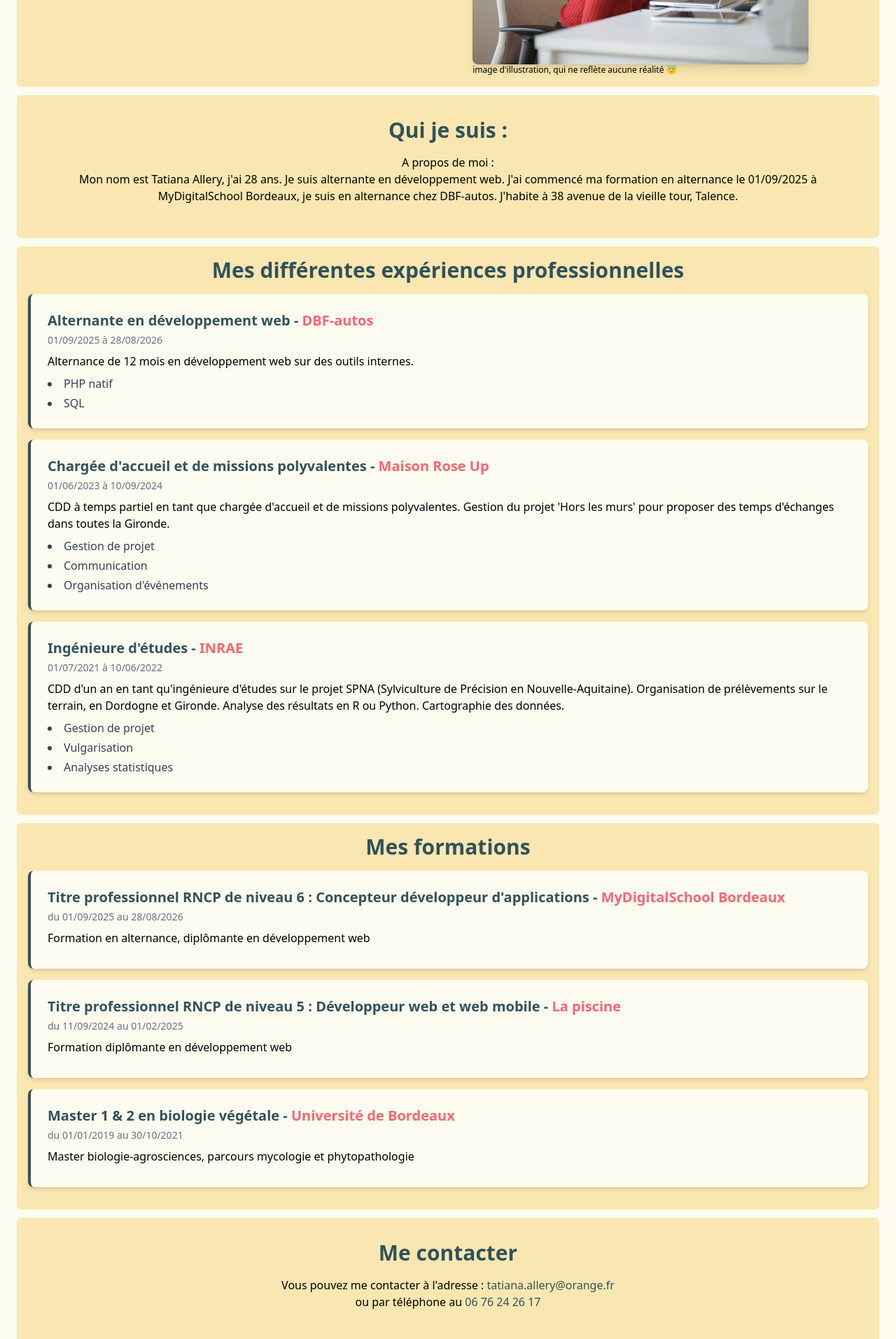
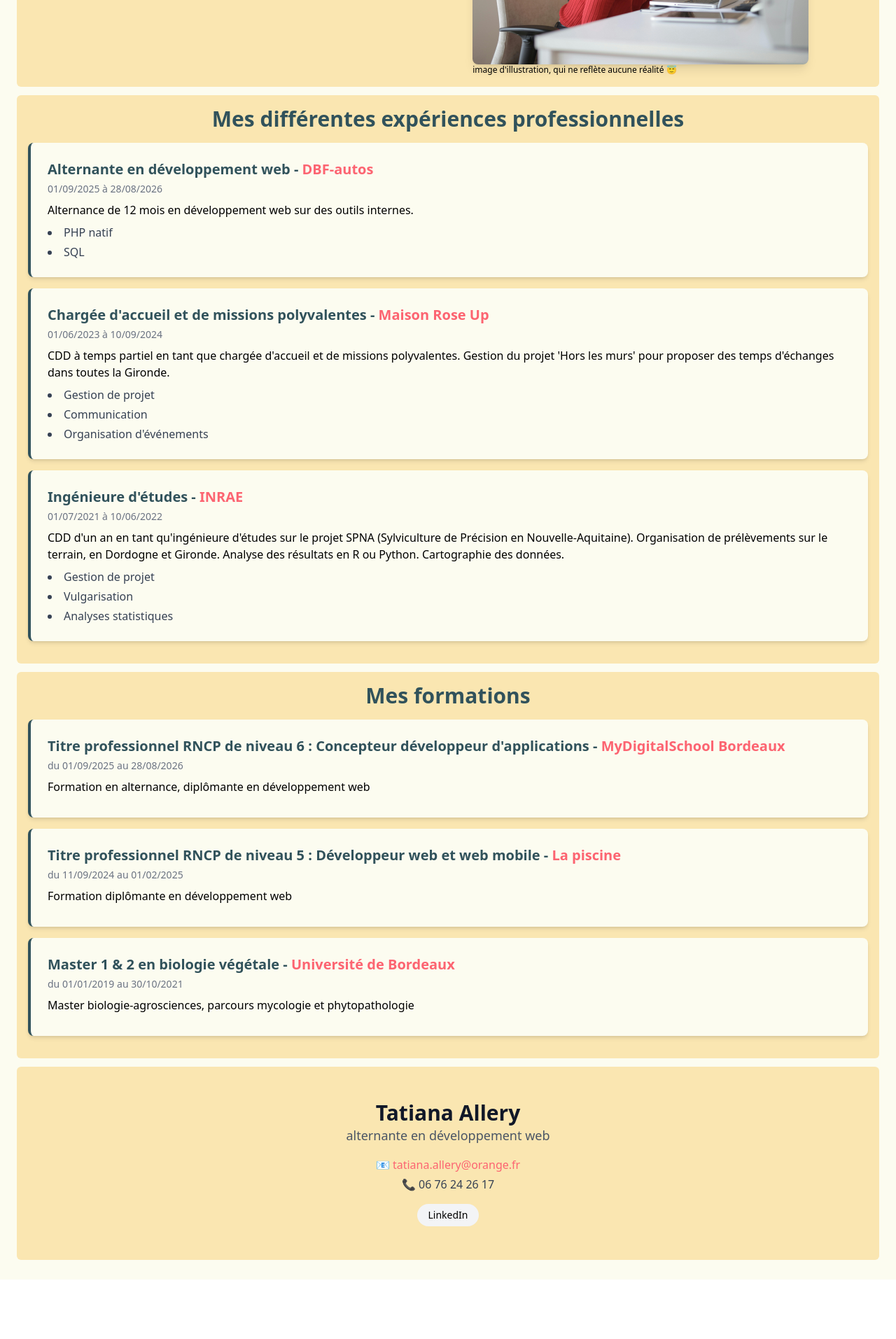
Before and after one commit to TatianaAll/vue-ci-cd, a Vue app: page / in a window 1280 px wide. Shown: the part 360-2273 px from the top of the page at 70% size. After the commit the page ends 2188 px from the top, so only its background shows below. Built offline with nearby package versions, Linux system fonts and the light colour scheme.

Commit message:
feat: update resume details and refactor profile display

```diff
--- a/src/assets/resume.json
+++ b/src/assets/resume.json
@@ -6,7 +6,7 @@
     "email": "tatiana.allery@orange.fr",
     "phone": "06 76 24 26 17",
     "url": "",
-    "summary": "Qui je suis :",
+    "summary": "Développeuse web suite à une reconversion, plutôt attirée par le backend",
     "location": {
       "address": "38 avenue de la vieille tour",
       "postalCode": "33400",
@@ -18,7 +18,7 @@
       {
         "network": "LinkedIn",
         "username": "tatiana",
-        "url": "https://twitter.com/john"
+        "url": "https://www.linkedin.com/in/tatiana-allery/"
       }
     ]
   },
@@ -63,11 +63,20 @@
     {
       "organization": "Maison Rose Up",
       "position": "Service civique",
-      "url": "https://organization.com/",
+      "url": "https://www.rose-up.fr/maisonroseup-bordeaux/",
       "startDate": "01/12/2023",
       "endDate": "31/05/2024",
       "summary": "Service civique de 6 mois à Maison RoseUp de Bordeaux, qui accompagne les femmes touchées par tout type de cancer.",
       "highlights": ["Communication", "Ecoute active et bienveillante"]
+    },
+    {
+      "organization": "Konexio",
+      "position": "bénévole",
+      "url": "https://www.konexio.eu/association-formation-numerique-bordeaux",
+      "startDate": "15/07/2025",
+      "endDate": "...",
+      "summary": "Bénévole lors de l'été 2025, accompagnement sur des cours grand débutant et Gmail",
+      "highlights": ["Communication", "Vulgarisation"]
     }
   ],
   "education": [
@@ -123,9 +132,21 @@
   ],
   "skills": [
     {
-      "name": "Web Development",
-      "level": "Master",
-      "keywords": ["HTML", "CSS", "JavaScript"]
+      "name": "Langages de programmation",
+      "level": "",
+      "keywords": ["HTML", "CSS", "JavaScript", "PHP", "Java"]
+    },
+    {
+      "name": "Frameworks et bibliothèques",
+      "level": "",
+      "keywords": [
+        "Bootstrap",
+        "TailwindCSS",
+        "TypeScript",
+        "Symfony",
+        "Spring",
+        "Vue.js"
+      ]
     }
   ],
   "languages": [
@@ -160,12 +181,17 @@
   ],
   "projects": [
     {
-      "name": "Project",
-      "startDate": "2019-01-01",
-      "endDate": "2021-01-01",
-      "description": "Description...",
-      "highlights": ["Won award at AIHacks 2016"],
-      "url": "https://project.com/"
+      "name": "Accrochet-vous",
+      "startDate": "01/12/2024",
+      "endDate": "01/02/2025",
+      "description": "Site communautaire de crochet, pour la soutenance du titre RNCP Développeur Web et Web Mobile",
+      "highlights": [
+        "authentification",
+        "gestion de la base de données",
+        "sécurité",
+        "responsive"
+      ],
+      "url": "https://github.com/TatianaAll/accrochet-vous"
     }
   ]
 }
--- a/src/components/ContactComponent.vue
+++ /dev/null
@@ -1,16 +0,0 @@
-<template>
-  <div class="p-4">
-    <h1 class="text-3xl font-bold text-center text-[#31525B]">Me contacter</h1>
-    <p class="text-center my-4">
-      Vous pouvez me contacter à l'adresse :
-      <span class="text-[#31525B] text-bold">{{ datas.basics.email }} </span>
-      <br />
-      ou par téléphone au
-      <span class="text-[#31525B] text-bold">{{ datas.basics.phone }}</span>
-    </p>
-  </div>
-</template>
-
-<script setup>
-import datas from "../assets/resume.json";
-</script>
--- a/src/components/ProfileView.vue
+++ b/src/components/ProfileView.vue
@@ -1,19 +1,60 @@
+<script setup>
+defineProps({
+  basics: {
+    type: Object,
+    default: () => ({
+      name: "",
+      label: "",
+      image: "",
+      email: "",
+      phone: "",
+      profiles: [],
+    }),
+  },
+});
+</script>
+
 <template>
-  <div class="p-4">
-    <h1 class="text-3xl font-bold text-center text-[#31525B]">
-      {{ datas.basics.summary }}
-    </h1>
-    <div class="text-center my-4">
-      A propos de moi : <br />
-      <p></p>
-      Mon nom est {{ datas.basics.name }}, j'ai 28 ans. Je suis
-      {{ datas.basics.label }}. J'ai commencé ma formation en alternance le
-      {{ datas.education[0].startDate }} à {{ datas.education[0].institution }},
-      je suis en alternance chez {{ datas.work[0].name }}. J'habite à
-      {{ datas.basics.location.address }}, {{ datas.basics.location.city }}.
+  <div class="flex flex-col items-center text-center py-8">
+    <!-- Image de profil -->
+    <img
+      v-if="basics.image"
+      :src="basics.image"
+      alt="Photo de profil"
+      class="w-32 h-32 rounded-full object-cover shadow-md mb-4"
+    />
+
+    <!-- Nom et poste -->
+    <h1 class="text-3xl font-bold text-gray-900">{{ basics.name }}</h1>
+    <h2 class="text-lg text-gray-600 mb-4">{{ basics.label }}</h2>
+
+    <!-- Contact -->
+    <div class="space-y-1 text-gray-700">
+      <p v-if="basics.email">
+        📧
+        <a
+          :href="`mailto:${basics.email}`"
+          class="text-[#FC6471] hover:underline"
+        >
+          {{ basics.email }}
+        </a>
+      </p>
+      <p v-if="basics.phone">📞 {{ basics.phone }}</p>
+    </div>
+
+    <div
+      v-if="basics.profiles?.length"
+      class="flex flex-wrap justify-center gap-3 mt-4"
+    >
+      <a
+        v-for="profile in basics.profiles"
+        :key="profile.network"
+        :href="profile.url"
+        target="_blank"
+        class="bg-gray-100 hover:bg-[#31525B] hover:text-white transition-colors px-4 py-1.5 rounded-full text-sm font-medium"
+      >
+        {{ profile.network }}
+      </a>
     </div>
   </div>
 </template>
-<script setup>
-import datas from "../assets/resume.json";
-</script>
--- a/src/pages/HomeView.vue
+++ b/src/pages/HomeView.vue
@@ -1,5 +1,4 @@
 <script setup>
-import ContactComponent from "../components/ContactComponent.vue";
 import ProfileView from "../components/ProfileView.vue";
 import WorkExperiments from "../components/resume/WorkExperiments.vue";
 import StudiesHistory from "../components/resume/StudiesHistory.vue";
@@ -29,10 +28,6 @@ import resume from "../assets/resume.json";
       </div>
     </section>
 
-    <section id="profile" class="bg-[#FAE6B1] rounded-md my-3 mx-2 p-4">
-      <ProfileView />
-    </section>
-
     <section id="experiments" class="bg-[#FAE6B1] rounded-md my-3 mx-2 p-4">
       <WorkExperiments :work="resume.work" />
     </section>
@@ -42,7 +37,7 @@ import resume from "../assets/resume.json";
     </section>
 
     <section id="contact" class="bg-[#FAE6B1] rounded-md my-3 mx-2 p-4">
-      <ContactComponent />
+      <ProfileView :basics="resume.basics" />
     </section>
   </main>
 </template>
```
